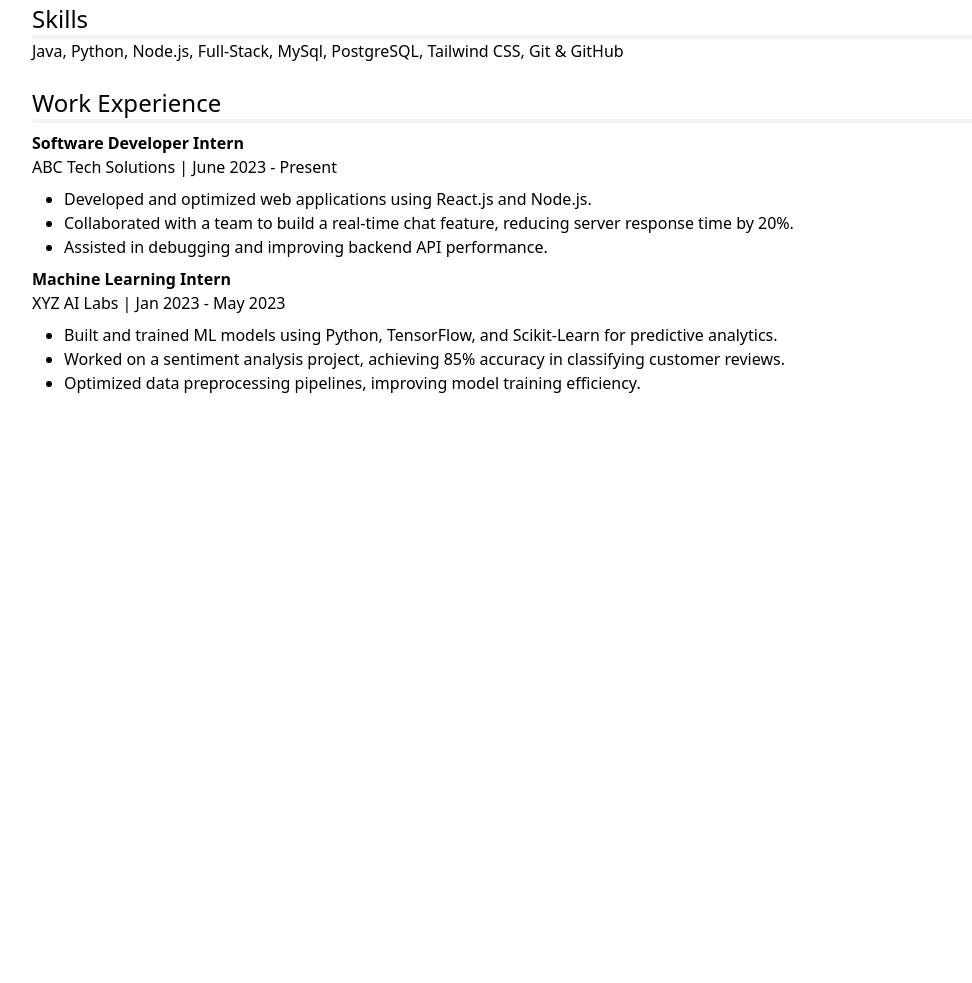
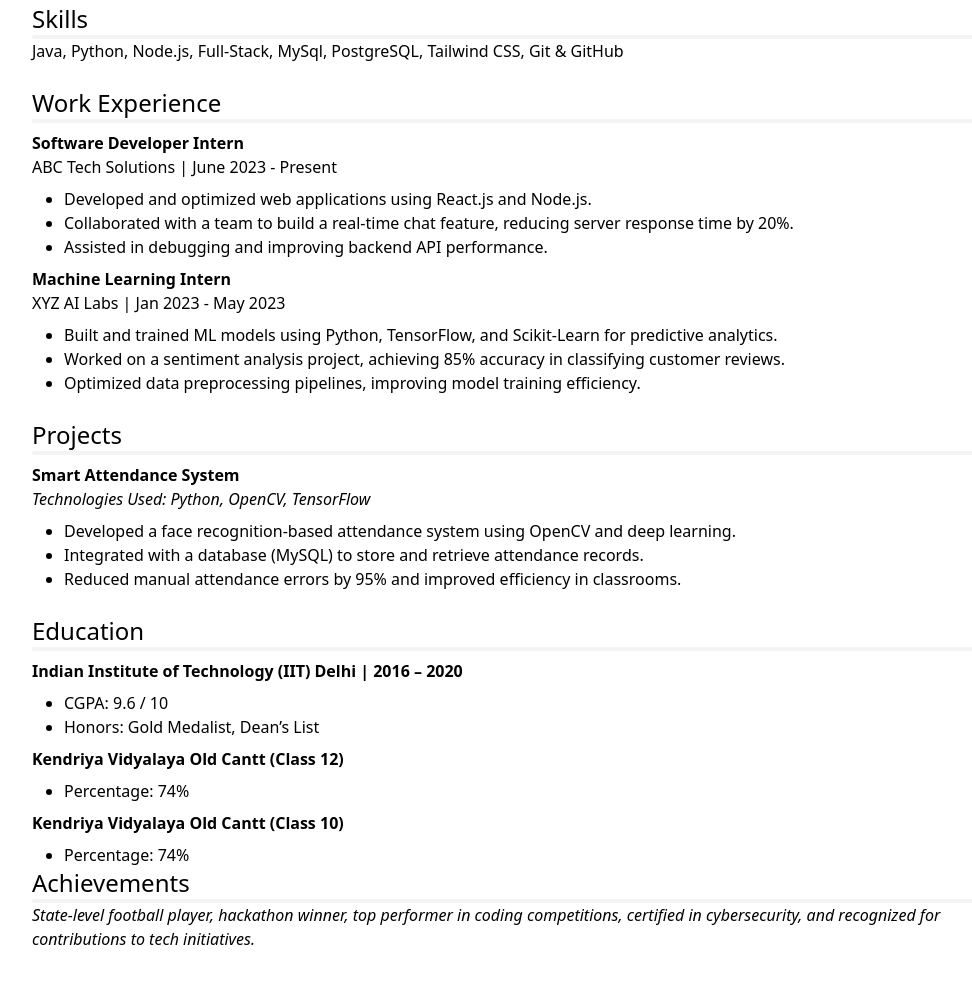
Before and after one commit to iamprashant-shukla/CV, a website: page index.html in a window 1280 px wide. Shown: the part 141-1124 px from the top of the page, without its empty margins (128-1100 px from the left). Before the commit the page ends 800 px from the top, so only its background shows below. Drawn offline with nearby package versions, Linux system fonts and the light colour scheme.

Commit message:
Updated Index.html

```diff
--- a/index.html
+++ b/index.html
@@ -40,25 +40,70 @@
         <li>Assisted in debugging and improving backend API performance.</li>
       </ul>
 
-
-
       <p class="mt-2 font-bold">Machine Learning Intern</p>
       <p>XYZ AI Labs | Jan 2023 - May 2023</p>
       <ul class="list-disc ml-8 mt-2">
         <li>
-          Built and trained ML models using Python, TensorFlow, and Scikit-Learn for predictive analytics.
+          Built and trained ML models using Python, TensorFlow, and Scikit-Learn
+          for predictive analytics.
         </li>
         <li>
-          Worked on a sentiment analysis project, achieving 85% accuracy in classifying customer reviews.
+          Worked on a sentiment analysis project, achieving 85% accuracy in
+          classifying customer reviews.
         </li>
-        <li>Optimized data preprocessing pipelines, improving model training efficiency.
+        <li>
+          Optimized data preprocessing pipelines, improving model training
+          efficiency.
         </li>
       </ul>
+      <br />
+      <p class="text-2xl font-medium">Projects</p>
+      <hr class="h-1 bg-gray-100 border-0 rounded-sm dark:bg-gray-700" />
+      <p class="mt-2 font-bold">Smart Attendance System</p>
+      <p class="italic">Technologies Used: Python, OpenCV, TensorFlow</p>
+      <ul class="list-disc ml-8 mt-2">
+        <li>
+          Developed a face recognition-based attendance system using OpenCV and
+          deep learning.
+        </li>
+        <li>
+          Integrated with a database (MySQL) to store and retrieve attendance
+          records.
+        </li>
+        <li>
+          Reduced manual attendance errors by 95% and improved efficiency in
+          classrooms.
+        </li>
+      </ul>
+      <br />
 
+      <p class="text-2xl font-medium">Education</p>
+      <hr class="h-1 bg-gray-100 border-0 rounded-sm dark:bg-gray-700" />
+      <p class="mt-2 font-bold">
+        Indian Institute of Technology (IIT) Delhi | 2016 – 2020
+      </p>
+      <ul class="list-disc ml-8 mt-2">
+        <li>CGPA: 9.6 / 10</li>
+        <li>Honors: Gold Medalist, Dean’s List</li>
+      </ul>
 
+      <p class="mt-2 font-bold">Kendriya Vidyalaya Old Cantt (Class 12)</p>
+      <ul class="list-disc ml-8 mt-2">
+        <li>Percentage: 74%</li>
+      </ul>
 
+      <p class="mt-2 font-bold">Kendriya Vidyalaya Old Cantt (Class 10)</p>
+      <ul class="list-disc ml-8 mt-2">
+        <li>Percentage: 74%</li>
+      </ul>
 
-
+      <p class="text-2xl font-medium">Achievements</p>
+      <hr class="h-1 bg-gray-100 border-0 rounded-sm dark:bg-gray-700" />
+      <p class="italic mb-20">
+        State-level football player, hackathon winner, top performer in coding
+        competitions, certified in cybersecurity, and recognized for
+        contributions to tech initiatives.
+      </p>
     </div>
   </body>
 </html>
```
